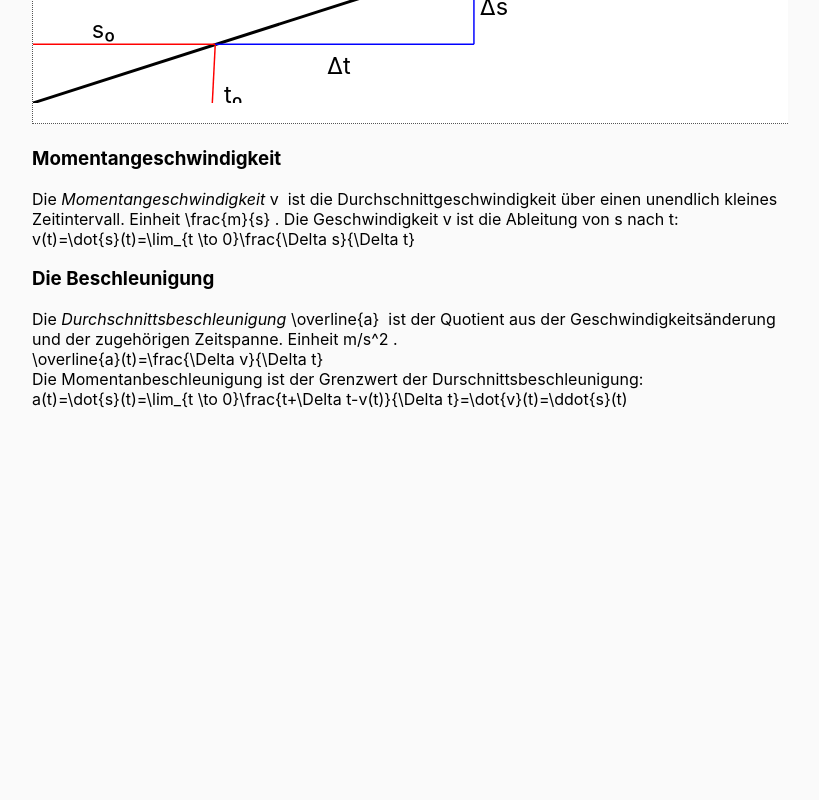
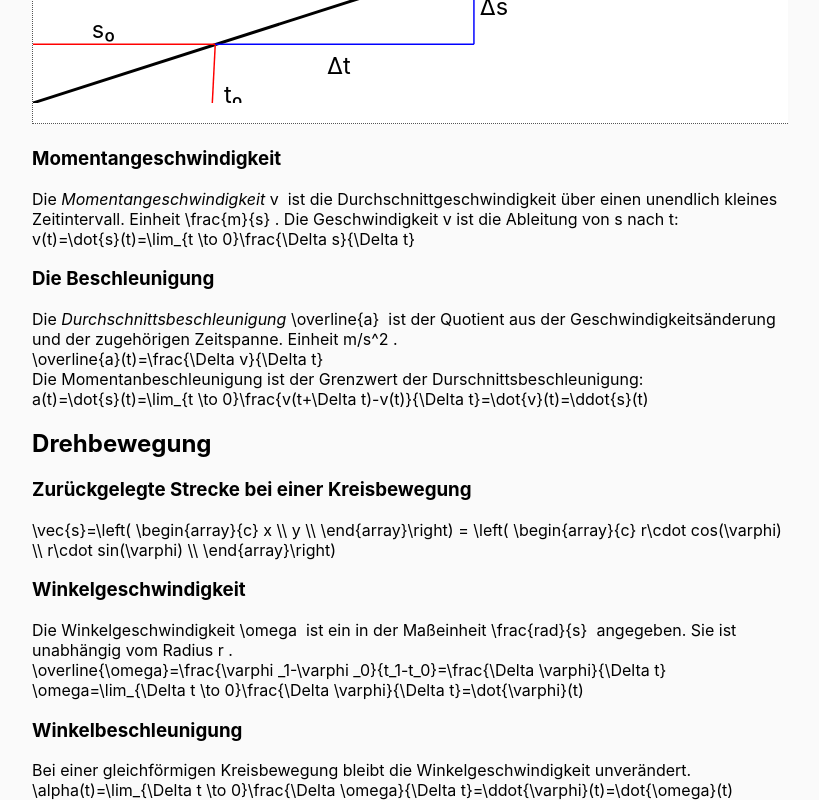
Before and after one commit to Gohlisch/aufgabentrainer, a SvelteKit app: page /physik/kinematik in a window 1280 px wide. Shown: the part 681-1481 px from the top of the page, without its empty margins (230-1049 px from the left). Before the commit the page ends 1090 px from the top, so only its background shows below. Built offline with nearby package versions, Linux system fonts and the light colour scheme.

Commit message:
feat(kinematik): Drehbewegung

```diff
--- a/src/routes/physik/kinematik/+page.svelte
+++ b/src/routes/physik/kinematik/+page.svelte
@@ -75,5 +75,33 @@ Geschwindigkeitsänderung und der zugehörigen Zeitspanne. Einheit <Formula form
 
 Die Momentanbeschleunigung ist der Grenzwert der Durschnittsbeschleunigung:
 <OverflowScrollBox>
-    <Formula formula={"a(t)=\\dot{s}(t)=\\lim_{t \\to 0}\\frac{t+\\Delta t-v(t)}{\\Delta t}=\\dot{v}(t)=\\ddot{s}(t)"}/>
+    <Formula formula={"a(t)=\\dot{s}(t)=\\lim_{t \\to 0}\\frac{v(t+\\Delta t)-v(t)}{\\Delta t}=\\dot{v}(t)=\\ddot{s}(t)"}/>
 </OverflowScrollBox>
+
+<h2>Drehbewegung</h2>
+
+<h3>Zurückgelegte Strecke bei einer Kreisbewegung</h3>
+<OverflowScrollBox>
+    <Formula formula={"\\vec{s}=\\left( \\begin{array}{c} x \\\\ y \\\\ \\end{array}\\right) = \\left( \\begin{array}{c} r\\cdot cos(\\varphi) \\\\  r\\cdot sin(\\varphi) \\\\ \\end{array}\\right)"}/>
+</OverflowScrollBox>
+
+<h3>Winkelgeschwindigkeit</h3>
+
+Die Winkelgeschwindigkeit <Formula formula={"\\omega"} /> ist ein in der Maßeinheit
+<Formula formula={"\\frac{rad}{s}"} /> angegeben. Sie ist unabhängig vom Radius <Formula formula={"r"} />.
+
+<OverflowScrollBox>
+    <Formula formula={"\\overline{\\omega}=\\frac{\\varphi _1-\\varphi _0}{t_1-t_0}=\\frac{\\Delta \\varphi}{\\Delta t}"}/>
+</OverflowScrollBox>
+
+<OverflowScrollBox>
+    <Formula formula={"\\omega=\\lim_{\\Delta t \\to 0}\\frac{\\Delta \\varphi}{\\Delta t}=\\dot{\\varphi}(t)"}/>
+</OverflowScrollBox>
+
+<h3>Winkelbeschleunigung</h3>
+
+Bei einer gleichförmigen Kreisbewegung bleibt die Winkelgeschwindigkeit unverändert.
+
+<OverflowScrollBox>
+    <Formula formula={"\\alpha(t)=\\lim_{\\Delta t \\to 0}\\frac{\\Delta \\omega}{\\Delta t}=\\ddot{\\varphi}(t)=\\dot{\\omega}(t)"}/>
+</OverflowScrollBox>
```
